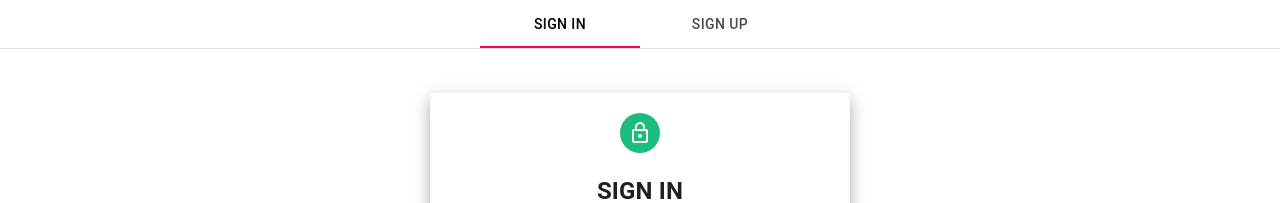
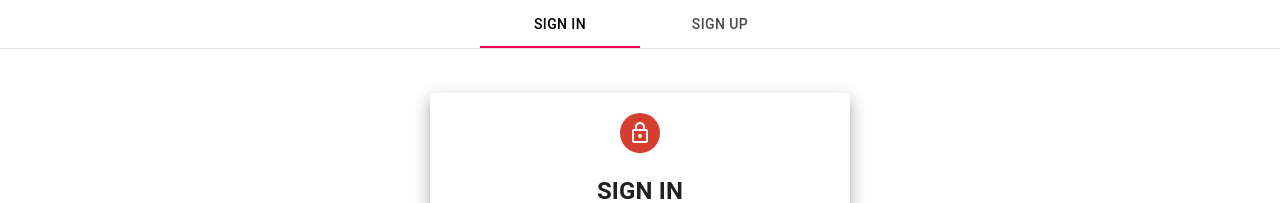
Before and after one commit to SzymonRojek/react-sign-in-up, a React (Create React App) app: page / in a window 1280 px wide. Shown: the top 203 px of the page. Built offline with nearby package versions, Linux system fonts and the light colour scheme.

Commit message:
create FormHeader

```diff
--- a/src/components/FormHeader/FormHeader.js
+++ b/src/components/FormHeader/FormHeader.js
@@ -1,6 +1,6 @@
 import { Grid, Avatar } from "@material-ui/core";
 
-const avatarStyle = { backgroundColor: "#1bbd7e" };
+const avatarStyle = { backgroundColor: "#d63e2f" };
 const headingStyle = { textTransform: "uppercase" };
 
 const FormHeader = ({ avatar, heading }) => {
```
